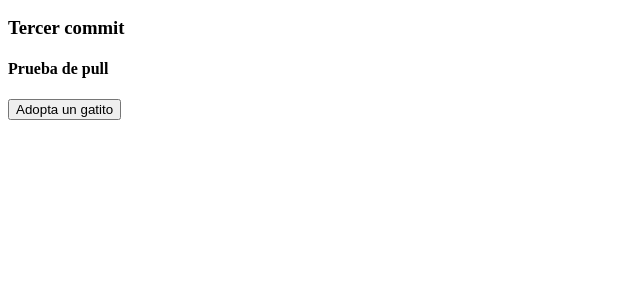
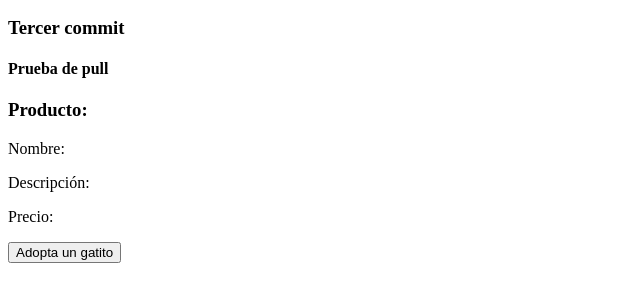
Before and after one commit to ElRocho/trabajo.coder, a plain HTML site: page index.html in a window 1280 px wide. Shown: the part 110-412 px from the top of the page, without its empty margins (0-640 px from the left). Drawn offline with Linux system fonts and the light colour scheme.

Commit message:
Descripcion de un producto

```diff
--- a/index.html
+++ b/index.html
@@ -13,7 +13,13 @@
     <h3>Tercer commit</h3>
 
     <h4>Prueba de pull</h4>
+    <div>
+        <h3>Producto:</h3>
+        <p>Nombre: </p>
+        <p>Descripción: </p>
+        <p>Precio: </p>
 
+    </div>
     <button>Adopta un gatito</button>
 </body>
 
```
